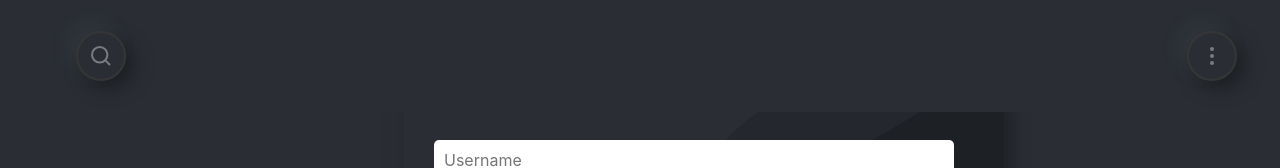
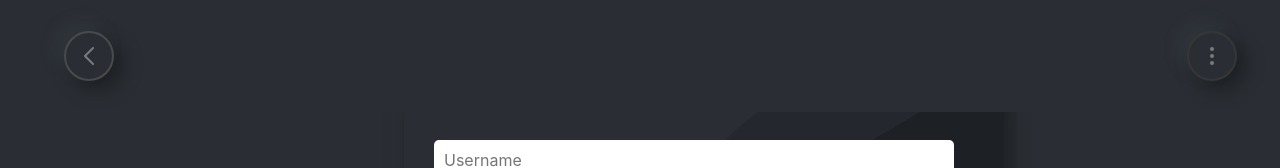
Before and after one commit to Maokei/mserver, a React (Create React App) app in the folder mclient/: page /login in a window 1280 px wide. Shown: the top 168 px of the page. Built offline with nearby package versions, Linux system fonts and the light colour scheme.

Commit message:
modify header and searchbar

```diff
--- /dev/null
+++ b/mclient/src/assets/back-vector.tsx
@@ -0,0 +1,19 @@
+export const BackIcon = () => {
+    return (
+        <svg
+            width="10"
+            height="18"
+            viewBox="0 0 10 18"
+            fill="none"
+            xmlns="http://www.w3.org/2000/svg"
+        >
+            <path
+                d="M9 1L1 9L9 17"
+                stroke="#797C7F"
+                strokeWidth="2"
+                strokeLinecap="round"
+                strokeLinejoin="round"
+            />
+        </svg>
+    );
+};
--- a/mclient/src/components/header/Header.tsx
+++ b/mclient/src/components/header/Header.tsx
@@ -1,7 +1,9 @@
 import React, { ChangeEvent } from "react";
+import { Link } from "react-router-dom";
 import { Search } from "./Search";
 import { ShowMore } from "./ShowMore";
 import styles from "./header.module.scss";
+import { BackIcon } from "../../assets/back-vector";
 
 export const Header = () => {
     const [inputTexts, setInputTexts] = React.useState<string>("");
@@ -39,10 +41,8 @@ export const Header = () => {
 
     return (
         <header className={`${styles.header}`}>
-            {/* <div data-testid="back-btn" className="icon">
-                <BackIcon />
-            </div> */}
-
+            {window.location.pathname === "/" ||
+            window.location.pathname === "/library" ? (
                 <Search
                     hidden={isHidden}
                     onClick={toggleSearchbar}
@@ -50,6 +50,16 @@ export const Header = () => {
                     setKeywords={setInputTexts}
                     onKeyDown={handleKeyDown}
                 />
+            ) : (
+                <div
+                    data-testid="back-btn"
+                    className={`icon ${styles.backBtn}`}
+                >
+                    <Link to="/">
+                        <BackIcon />
+                    </Link>
+                </div>
+            )}
 
             <ShowMore
                 dropdownRef={ref}
--- a/mclient/src/components/header/header.module.scss
+++ b/mclient/src/components/header/header.module.scss
@@ -21,6 +21,14 @@
         -8px -8px 20px 0px rgba(122, 134, 151, 0.1);
 }
 
+.backBtn {
+    svg {
+        display: grid;
+        align-self: center;
+        justify-self: center;
+    }
+}
+
 @media screen and (min-width: 768px) {
     .header {
         height: 7rem;
--- a/mclient/src/components/header/search.module.scss
+++ b/mclient/src/components/header/search.module.scss
@@ -1,4 +1,5 @@
 .wrapper {
+    grid-column: 1 / span 4;
     display: flex;
     align-items: center;
 
@@ -9,7 +10,7 @@
 
     input {
         border-radius: 50px;
-		width: 50%;
+        width: 80%;
         position: absolute;
         left: 7px;
         padding-left: 65px;
```
Also changed, not shown: mclient/src/assets/SearchIcon.tsx (renamed from mclient/src/assets/SearchIcon.js), mclient/src/assets/back-vector.svg (deleted), mclient/src/assets/union-vector.tsx (renamed from mclient/src/assets/union-vector.js). Lines whose indentation alone changed are shown as unchanged.
